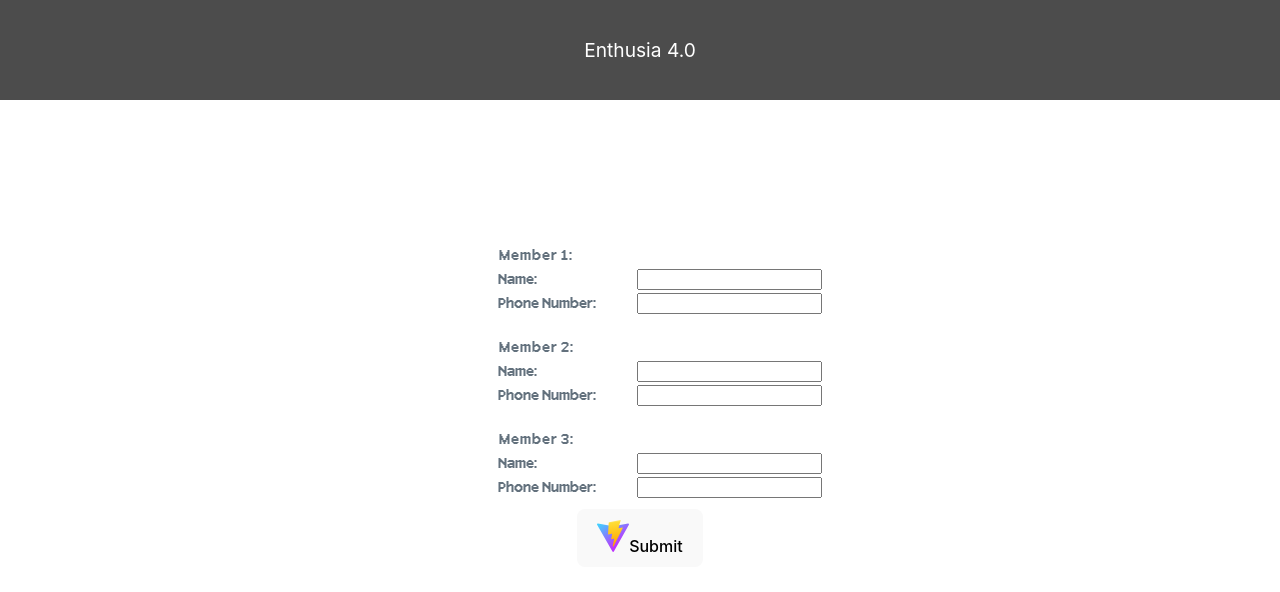
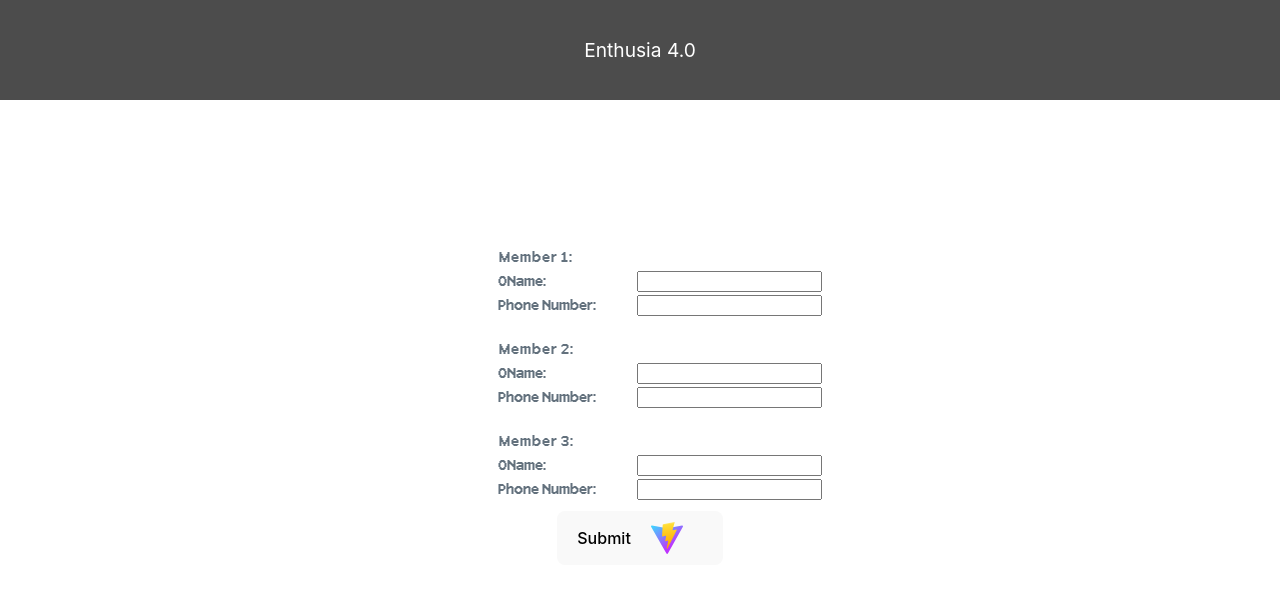
Before and after one commit to MrSaltyFish/SITNovate, a React (Vite) app in the folder frontend/: page / in a window 1280 px wide. Shown: the top 592 px of the page. Built offline with nearby package versions, Linux system fonts and the light colour scheme.

Commit message:
adjusted submit button

```diff
--- a/frontend/src/App.css
+++ b/frontend/src/App.css
@@ -83,4 +83,10 @@
 }
 
 .submit-button {
+  display: flex;
+  align-items: center;
 }
+
+.submit-button img {
+  padding: 0px 20px;
+}
--- a/frontend/src/App.jsx
+++ b/frontend/src/App.jsx
@@ -11,6 +11,7 @@ function App() {
         <div key={index} className="member">
           <div className="heading">{member}:</div>
           <div className="member-input">
+          <span>{val}</span>
             <label className="member-label">Name:</label>
             <input type="text" className="member-input-field" />
           </div>
@@ -22,8 +23,8 @@ function App() {
       ))}
       <button onClick={setVal} label="Submit">
         <div className="submit-button">
+          <span className="submit"> Submit </span>
           <img src="vite.svg" />
-          Submit{" "}
         </div>
       </button>
     </>
```
